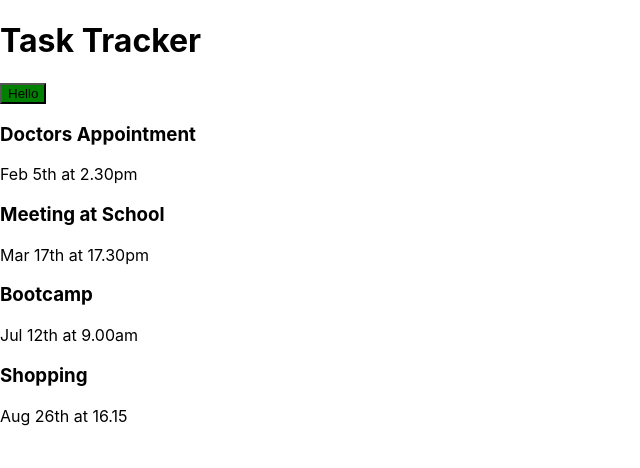
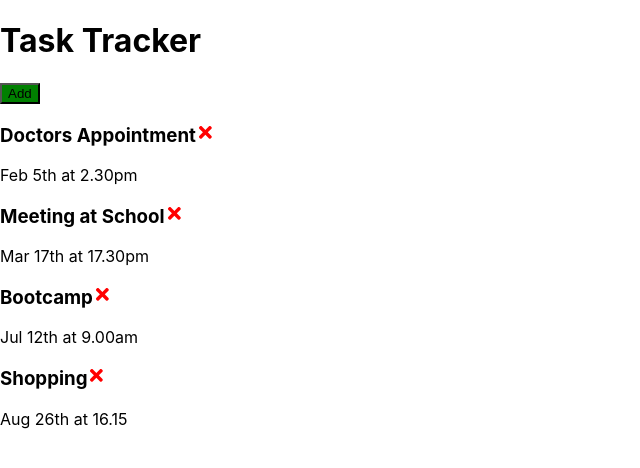
Before and after one commit to Peter-James-Borrow/Task-Tracker, a React (Create React App) app: page / in a window 1280 px wide. Shown: the top 468 px of the page, without its empty margins (0-640 px from the left). Built offline with nearby package versions, Linux system fonts and the light colour scheme.

Commit message:
FEATURE: Added Delete option and addTask component

```diff
--- a/package.json
+++ b/package.json
@@ -8,6 +8,7 @@
     "@testing-library/user-event": "^12.1.10",
     "react": "^17.0.2",
     "react-dom": "^17.0.2",
+    "react-icons": "^4.2.0",
     "react-scripts": "4.0.3",
     "web-vitals": "^1.0.1"
   },
--- a/src/App.js
+++ b/src/App.js
@@ -33,11 +33,27 @@
         }
     ]
 )
+    // Delete Task
+    const deleteTask =(id) => {
+        setTasks(tasks.filter((task) => task.id !== id))
+    }
+
+    // Toggle Reminder
+    const toggleReminder =(id) => {
+      setTasks(tasks.map((task) => task.id ===  id ?
+      {...task, reminder:
+      !task.reminder} : task )
+      )
+    }
 
   return (
     <div>
       <Header />
-      <Tasks tasks={tasks} />
+     { tasks.length > 0 ? (<Tasks tasks={tasks}
+     onDelete={deleteTask} onToggle={toggleReminder} />
+     ):(
+       'No Tasks to Show'
+    ) }
     </div>
   )
 
--- a/src/components/Header.js
+++ b/src/components/Header.js
@@ -10,7 +10,7 @@
             <h1>{title}</h1>
             <Buttons
             color='green'
-            text='Hello'
+            text='Add'
             onClick={onClick}
             />
 
--- a/src/components/Task.js
+++ b/src/components/Task.js
@@ -1,8 +1,13 @@
-
-const Task = ({ task }) => {
+import {FaTimes} from 'react-icons/fa'
+const Task = ({ task, onDelete, onToggle}) => {
     return (
-        <div>
-            <h3>{task.text}</h3>
+        <div className={`task ${task.reminder ? 'reminder' : ''}`}
+        onDoubleClick={() => onToggle(task.id)}>
+            <h3>
+                {task.text}
+                <FaTimes style= {{color: 'red', cursor: 'pointer'}}
+                onClick={() => onDelete(task.id)}/>
+            </h3>
             <p>{task.day}</p>
         </div>
     )
--- a/src/components/Tasks.js
+++ b/src/components/Tasks.js
@@ -1,11 +1,14 @@
 import Task from './Task'
 
-const Tasks = ({tasks}) => {
+const Tasks = ({tasks, onDelete, onToggle}) => {
 
     return (
         <>
          {tasks.map((task) => (
-         <Task key={task.id} task={task} />
+         <Task key={task.id}
+         task={task}
+         onDelete={onDelete}
+         onToggle={onToggle}/>
          ))}
         </>
     )
```
Also changed, not shown: src/components/AddTask.js (added, +24 -0 lines), 2 other files (tests, documents, lock files or other folders).
